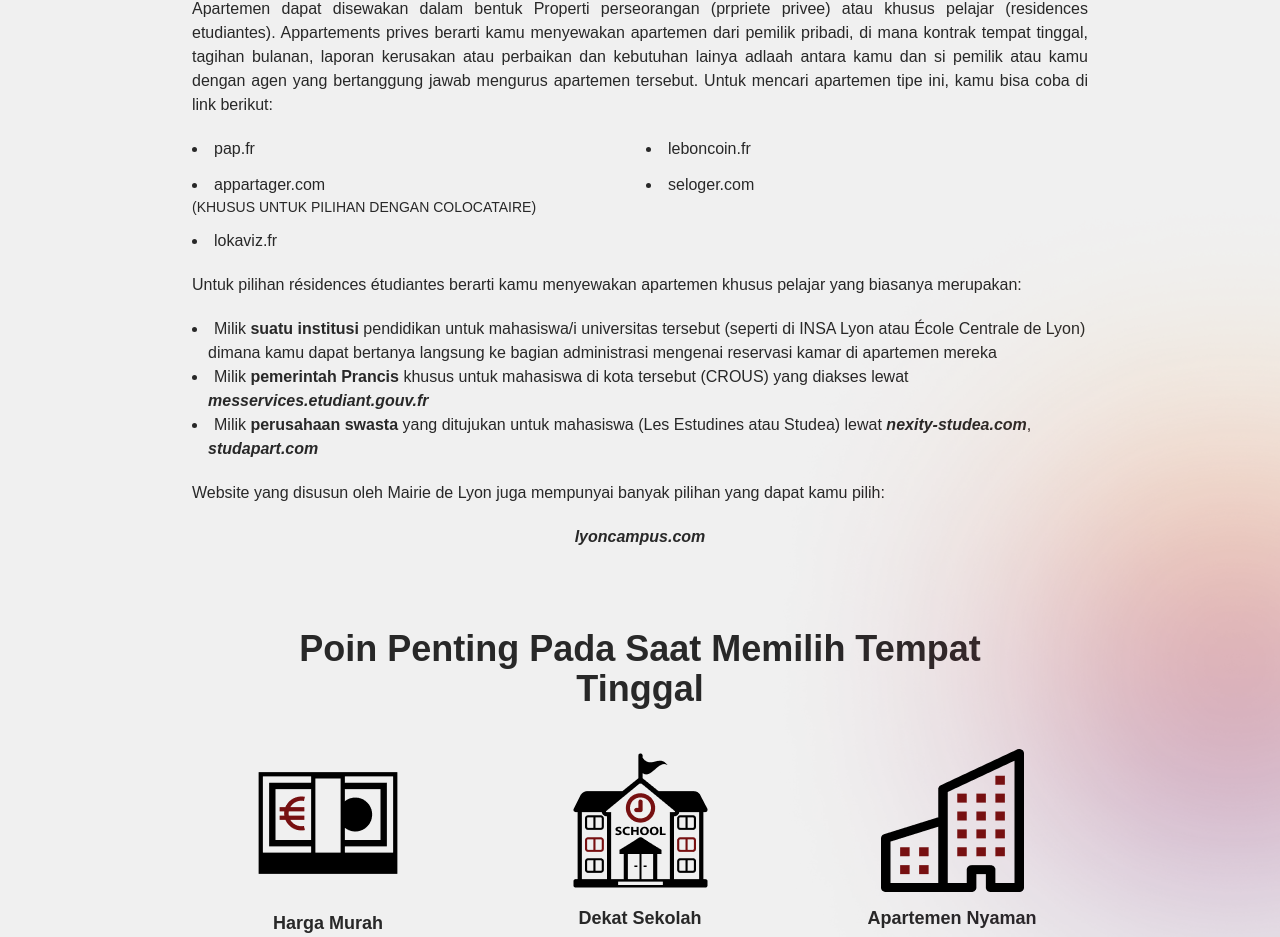
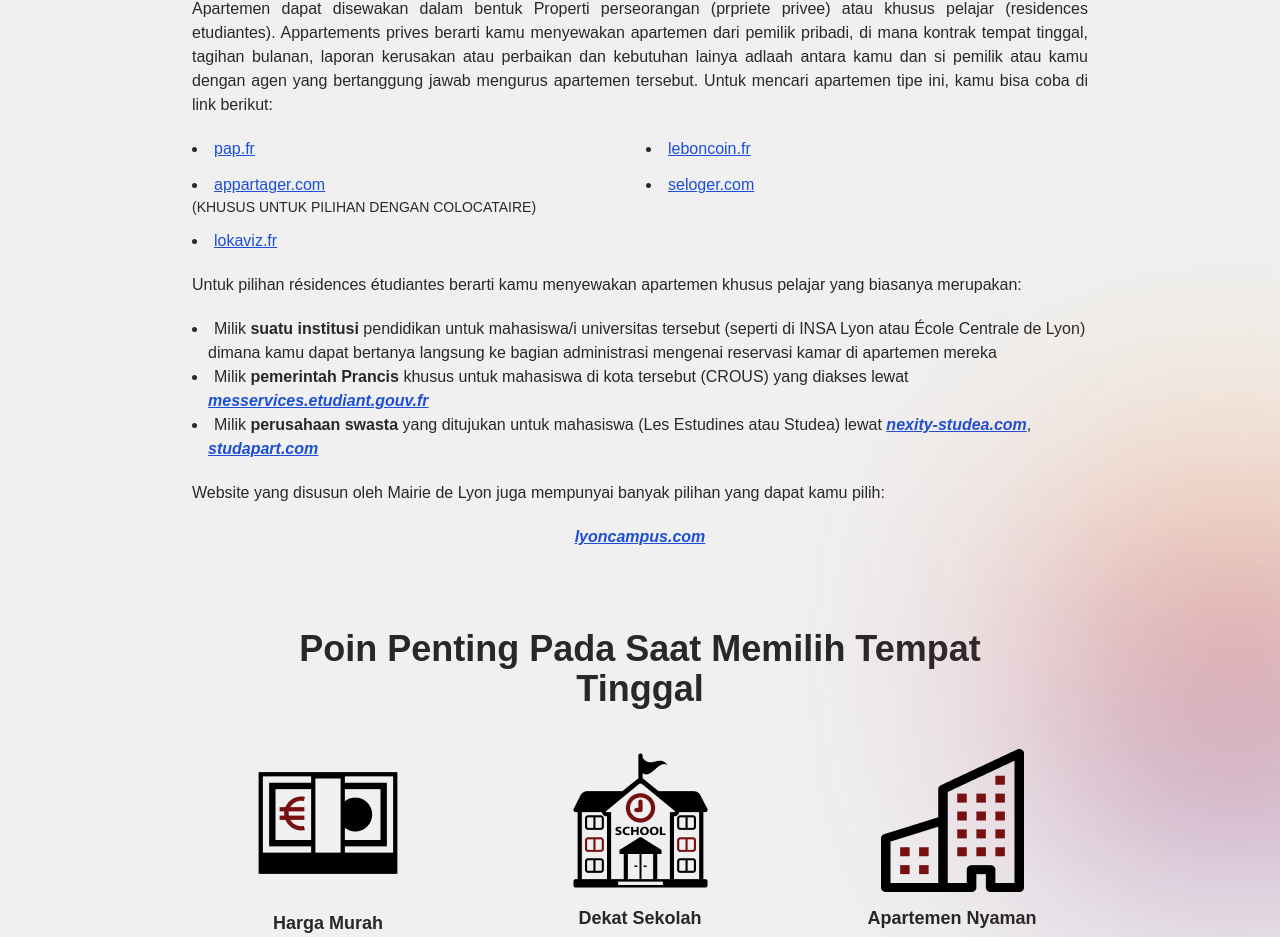
Before and after one commit to peii14/PPI-Lyon, a Next.js app: page /Keberangkatan in a window 1280 px wide. Shown: the part 2918-3855 px from the top of the page. Built offline with nearby package versions, Linux system fonts and the light colour scheme.

Commit message:
added budget

```diff
--- /dev/null
+++ b/pages/Budgeting.tsx
@@ -0,0 +1,12 @@
+import Hero from "../components/Hero";
+import Navbar from "../components/Navbar";
+import hero from "../images/home/hero1.png";
+const Budgeting = () => {
+  return (
+    <>
+      <Navbar />
+      <Hero img={hero} />
+    </>
+  );
+};
+export default Budgeting;
--- a/pages/Keberangkatan.tsx
+++ b/pages/Keberangkatan.tsx
@@ -102,12 +102,12 @@ const Keberangkatan = () => {
               mengurus apartemen tersebut. Untuk mencari apartemen tipe ini,
               kamu bisa coba di link berikut:
             </p>
-            <ul className="grid grid-cols-2 list-disc list-inside gap-3">
+            <ul className="grid grid-cols-2 list-disc list-inside gap-3 ">
               <li>
                 <a
                   href="https://www.pap.fr/"
                   target="_blank"
-                  className="no-underline hover:underline"
+                  className="underline text-blue-700"
                 >
                   pap.fr
                 </a>
@@ -116,7 +116,7 @@ const Keberangkatan = () => {
                 <a
                   href="https://www.leboncoin.fr/"
                   target="_blank"
-                  className="no-underline hover:underline"
+                  className="underline text-blue-700"
                 >
                   leboncoin.fr
                 </a>
@@ -125,7 +125,7 @@ const Keberangkatan = () => {
                 <a
                   href="https://www.appartager.com/"
                   target="_blank"
-                  className="no-underline hover:underline"
+                  className="underline text-blue-700"
                 >
                   appartager.com
                 </a>
@@ -137,7 +137,7 @@ const Keberangkatan = () => {
                 <a
                   href="https://www.seloger.com/"
                   target="_blank"
-                  className="no-underline hover:underline"
+                  className="text-blue-700 underline"
                 >
                   seloger.com
                 </a>
@@ -146,7 +146,7 @@ const Keberangkatan = () => {
                 <a
                   href="https://www.lokaviz.fr/"
                   target="_blank"
-                  className="no-underline hover:underline"
+                  className="text-blue-700 underline"
                 >
                   lokaviz.fr
                 </a>
@@ -176,7 +176,7 @@ const Keberangkatan = () => {
                 <a
                   href="https://www.messervices.etudiant.gouv.fr/envole/"
                   target="_blank"
-                  className="no-underline hover:underline italic font-bold"
+                  className="text-blue-700 underline italic font-bold"
                 >
                   messervices.etudiant.gouv.fr
                 </a>
@@ -187,7 +187,7 @@ const Keberangkatan = () => {
                 <a
                   href="https://www.nexity-studea.com/"
                   target="_blank"
-                  className="no-underline hover:underline italic font-bold"
+                  className="text-blue-700 underline italic font-bold"
                 >
                   nexity-studea.com
                 </a>
@@ -195,7 +195,7 @@ const Keberangkatan = () => {
                 <a
                   href="https://www.studapart.com/en"
                   target="_blank"
-                  className="no-underline hover:underline italic font-bold"
+                  className="text-blue-700 underline italic font-bold"
                 >
                   studapart.com
                 </a>
@@ -209,7 +209,7 @@ const Keberangkatan = () => {
               <a
                 href="https://www.lyoncampus.com/vivre/liste-des-residences-etudiantes"
                 target="_blank"
-                className="no-underline hover:underline italic font-bold"
+                className="text-blue-700 underline italic font-bold"
               >
                 lyoncampus.com
               </a>
--- a/pages/PerancisJangkaPanjang.tsx
+++ b/pages/PerancisJangkaPanjang.tsx
@@ -54,7 +54,7 @@ const PerancisJangkaPanjang = () => {
                 </p>
               </div>
             </div>
-            <div className="bg-white rounded-lg shadow-xl flex flex-row gap-5 p-5">
+            <div className="bg-white rounded-lg shadow-2xl  flex flex-row gap-5 p-5">
               <div className="basis-1/4 m-auto">
                 <Image src={cm} layout="fixed" />
               </div>
--- a/pages/TibadiLyon.tsx
+++ b/pages/TibadiLyon.tsx
@@ -464,7 +464,7 @@ const TibadiLyon = () => {
                   </span>{" "}
                   atau nomor mahasiswa Prancis, beserta dengan instruksi untuk
                   membuat akun di situs{" "}
-                  <span className="font-bold underline cursor-pointer">
+                  <span className="font-bold text-blue-700 underline cursor-pointer">
                     <a
                       href="https://www.messervices.etudiant.gouv.fr/envole/"
                       target={"_blank"}
@@ -525,7 +525,7 @@ const TibadiLyon = () => {
                 restoran universitas atau restoran milik CROUS
               </span>
               . Detailnya bisa dilihat di situs{" "}
-              <span className="underline font-bold">
+              <span className="underline font-bold text-blue-700">
                 <a href="https://izly.fr/" target={"_blank"}>
                   izly.fr
                 </a>
@@ -629,7 +629,7 @@ const TibadiLyon = () => {
               . Semua proses ini dapat dipantau, diubah dan dilakukan lewat
               badan kesehatan pemerintah Ameli{" "}
               <span className="font-bold">lewat website</span>
-              <span className="font-bold underline cursor-pointer">
+              <span className="font-bold underline text-blue-700 cursor-pointer">
                 {" "}
                 <a href="https://www.ameli.fr/">ameli.fr</a>
               </span>
```
